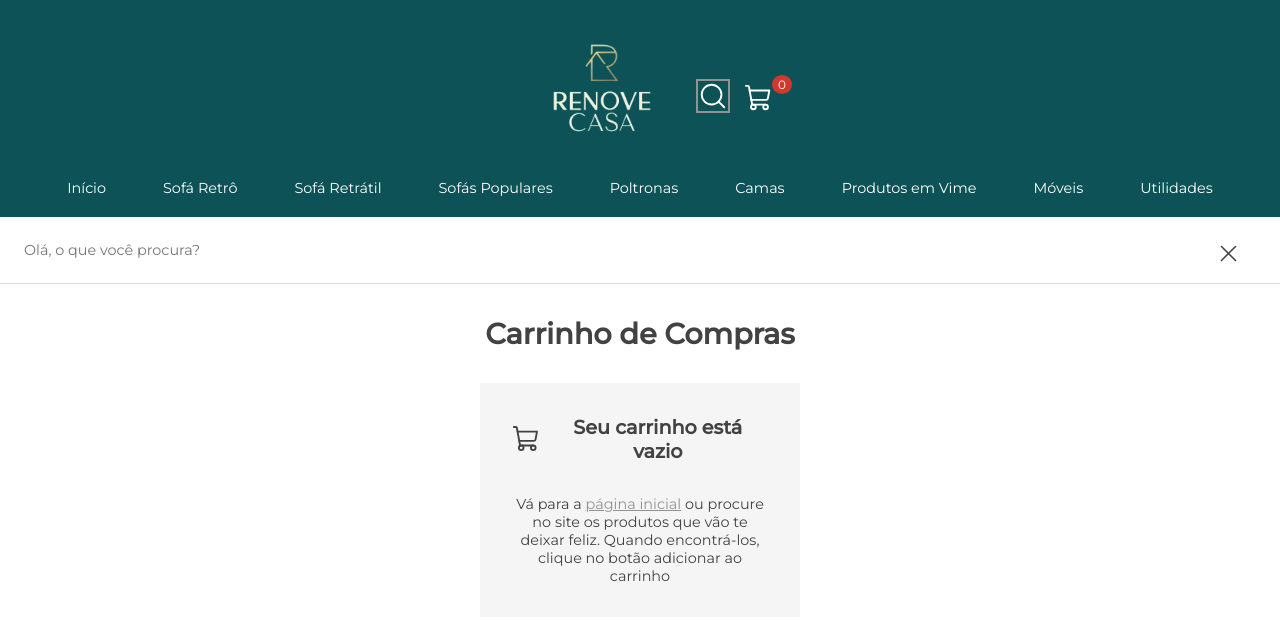
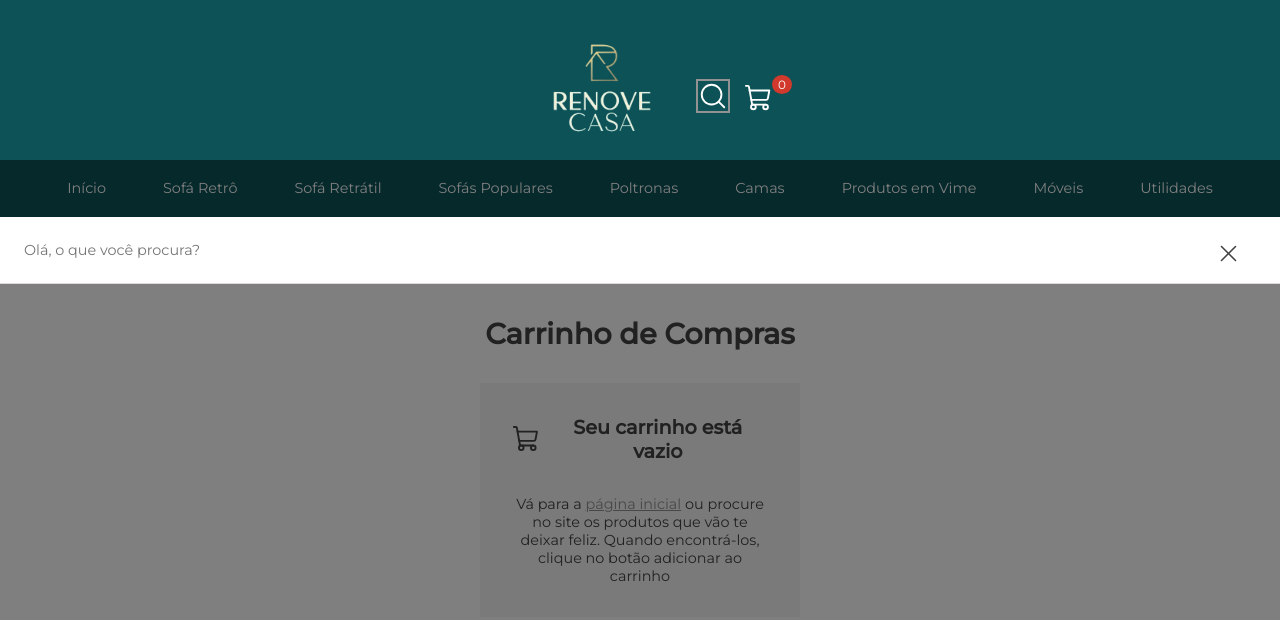
Before and after one commit to felipenobrg/renovecasajp, a React (Vite) app: page /checkout in a window 1280 px wide. Both pictures are taken after a click on the button "Botão para ativar o campo para pesquisa de produtos". Shown: the top 620 px of the page. Built offline with nearby package versions, Linux system fonts and the light colour scheme; the HTML template or start-up script is replaced by a standard one.

Commit message:
feat: adicionando overlay

```diff
--- /dev/null
+++ b/src/components/Header/ResearchedProducts/index.tsx
@@ -0,0 +1,39 @@
+import { Link } from "react-router-dom";
+import { Li, Ul } from "./styles";
+import { AllProducts } from "../../../data/AllProducts";
+
+
+interface ResearchedProductsProps {
+    searchBar: string;
+    setSearchBar: React.Dispatch<React.SetStateAction<string>>;
+  }
+
+
+export function ResearchedProducts({ searchBar, setSearchBar}: ResearchedProductsProps) {
+    const filteredAllProducts = AllProducts.filter((product) =>
+    product.title.toLowerCase().includes(searchBar.toLowerCase())
+  );
+  return filteredAllProducts.length ? (
+    <Ul>
+      {filteredAllProducts.map((product) => {
+        const route = `${product.routeProduct}${product.productId}`;
+        return (
+          <Link
+            key={product.productId}
+            to={`/${route}`}
+            className="product-link"
+            onClick={() => setSearchBar("")}
+          >
+            <Li>
+              <div>
+                <h1>{product.title}</h1>
+                <p>R$ {product.price}</p>
+              </div>
+              <img src={product.imgSrc} alt={product.title} />
+            </Li>
+          </Link>
+        );
+      })}
+    </Ul>
+  ) : null;
+}
--- a/src/components/Header/SearchProducts/styles.ts
+++ b/src/components/Header/ResearchedProducts/styles.ts
@@ -9,7 +9,7 @@ export const Ul = styled.ul`
   list-style: none;
   cursor: pointer;
   position: sticky;
-  top: 10rem;
+  top: 14rem;
   background-color: ${(props) => props.theme["white"]};
   z-index: 100;
 
@@ -20,6 +20,7 @@ export const Ul = styled.ul`
   @media screen and (max-width: 768px) {
     height: 12rem;
     width: 100%;
+    top: 0;
   }
 `;
 
--- a/src/components/Header/SearchProducts/index.tsx
+++ /dev/null
@@ -1,39 +0,0 @@
-import { Link } from "react-router-dom";
-import { Li, Ul } from "./styles";
-import { AllProducts } from "../../../data/AllProducts";
-
-
-interface SearchProductsProps {
-    searchBar: string;
-    setSearchBar: React.Dispatch<React.SetStateAction<string>>;
-  }
-
-
-export function SearchProducts({ searchBar, setSearchBar}: SearchProductsProps) {
-    const filteredAllProducts = AllProducts.filter((product) =>
-    product.title.toLowerCase().includes(searchBar.toLowerCase())
-  );
-    return (
-        <Ul>
-          {filteredAllProducts.map((product) => {
-            const route = `${product.routeProduct}${product.productId}`;
-            return (
-              <Link
-                key={product.productId}
-                to={`/${route}`}
-                className="product-link"
-                onClick={() => setSearchBar("")}
-              >
-                <Li>
-                  <div>
-                  <h1>{product.title}</h1>
-                  <p>R$ {product.price}</p>
-                  </div>
-                  <img src={product.imgSrc} alt={product.title} />
-                </Li>
-              </Link>
-            );
-          })}
-        </Ul>
-    )
-}
--- a/src/components/Header/SectionLink/styles.ts
+++ b/src/components/Header/SectionLink/styles.ts
@@ -5,6 +5,7 @@ export const SectionContainer = styled.section`
   padding: 1.2rem;
   max-width: 100%;
   overflow: auto;
+  z-index: 100;
 
   @media screen and (max-width: 1024px) {
     display: none;
@@ -17,6 +18,7 @@ export const SectionContent = styled.div`
   align-items: center;
   text-align: center;
   margin: 0 3rem 0 3rem;
+  z-index: 100;
 
   a {
     text-decoration: none;
--- a/src/components/Header/index.tsx
+++ b/src/components/Header/index.tsx
@@ -1,12 +1,12 @@
-import { HeaderContainer, HeaderContent } from "./styles";
+import { useState } from "react";
+import { HeaderContainer, HeaderContent, OverlayContainer } from "./styles";
 import LogoRenoveCasa from "../../assets/logoRenoveCasa.webp";
 import { DropDownMenu } from "./MenuDropdown";
 import { SearchAllProducts } from "./SearchBarAllProducts";
 import { SectionLink } from "./SectionLink";
-import { useState } from "react";
 import { ShoppingCartButton } from "./ShoppingCartButton";
-import { SearchProducts } from "./SearchProducts";
 import { InputAllProducts } from "./InputAllProduct";
+import { ResearchedProducts } from "./ResearchedProducts";
 
 export function Header() {
   const [isInputVisible, setIsInputVisible] = useState(false);
@@ -33,7 +33,7 @@ export function Header() {
         </HeaderContent>
       </HeaderContainer>
       <SectionLink />
-
+      <>
         {isInputVisible && (
           <InputAllProducts
             searchBar={searchBar}
@@ -41,10 +41,15 @@ export function Header() {
             setIsInputVisible={setIsInputVisible}
           />
         )}
+        {searchBar && (
+          <ResearchedProducts
+            searchBar={searchBar}
+            setSearchBar={setSearchBar}
+          />
+        )}
+      </>
 
-      {searchBar && (
-        <SearchProducts searchBar={searchBar} setSearchBar={setSearchBar} />
-      )}
+      {isInputVisible && <OverlayContainer />}
     </>
   );
 }
--- a/src/components/Header/styles.ts
+++ b/src/components/Header/styles.ts
@@ -40,3 +40,14 @@ export const HeaderContent = styled.div`
     }
   }
 `;
+
+export const OverlayContainer = styled.div`
+  position: fixed;
+  top: 0;
+  left: 0;
+  width: 100%;
+  height: 100%;
+  background-color: rgba(0, 0, 0, 0.5);
+  z-index: 1;
+  pointer-events: none;
+`;
--- a/src/pages/Moveis/index.tsx
+++ b/src/pages/Moveis/index.tsx
@@ -16,8 +16,6 @@ export function Moveis() {
   return (
     <>
       <Header />
-
-
       <SearchBar value={searchBar} onChange={setSearchBar} />
       {filteredFurnitures.map((product) => (
         <ProductCard {...product} />
--- a/src/pages/components/SearchBar/styles.ts
+++ b/src/pages/components/SearchBar/styles.ts
@@ -10,8 +10,8 @@ export const SearchBarContainer = styled.div`
   input {
     padding: 0.6rem;
     height: 2.8rem;
-    border-radius: 10px;
-    border: 1px solid ${(props) => props.theme["gray-300"]};
+    border-radius: 8px;
+    border: 0;
     padding-left: 3.5rem;
     background: ${(props) => props.theme["gray-100"]};
 
```
Lines whose indentation alone changed are shown as unchanged.
